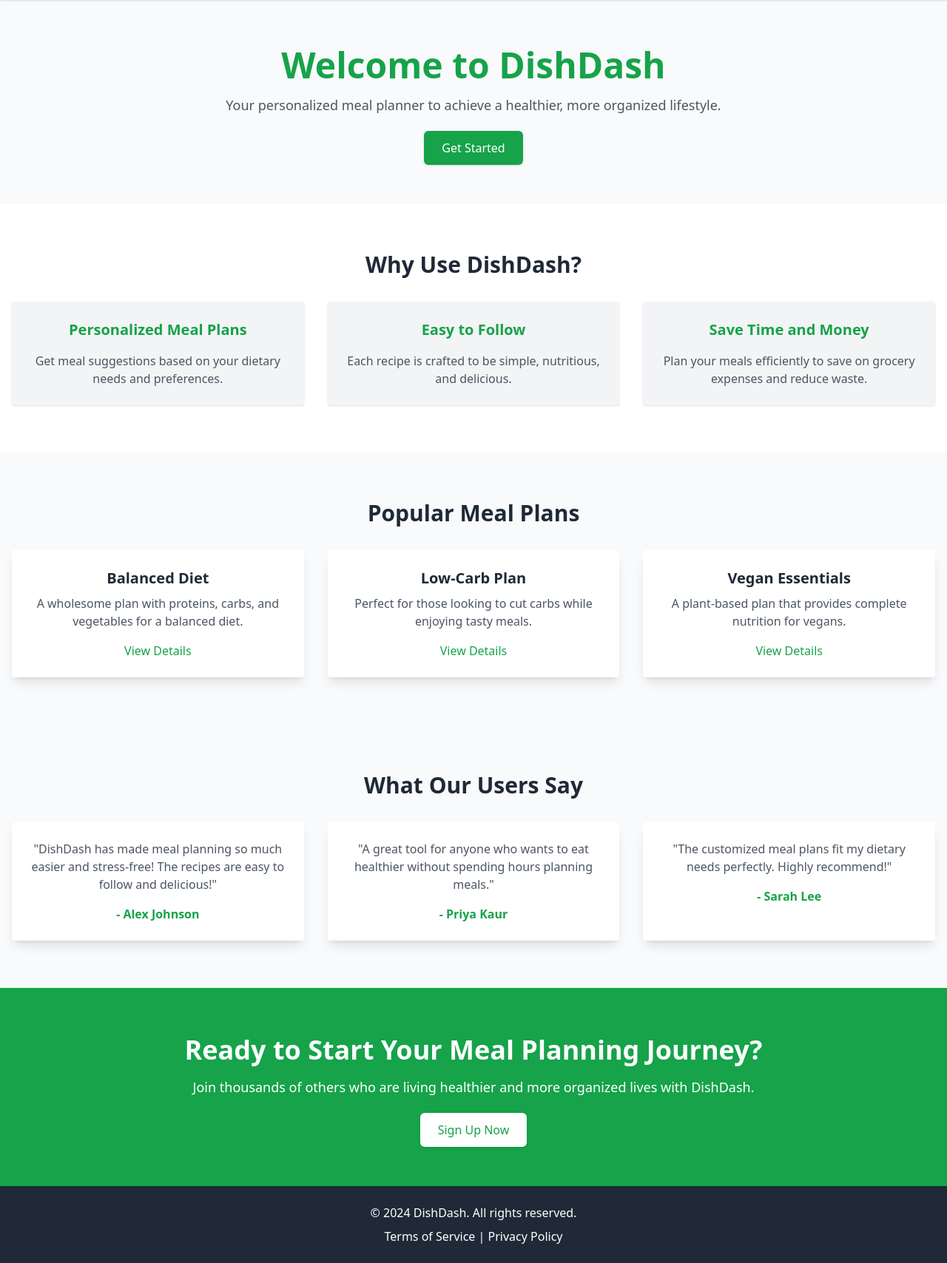
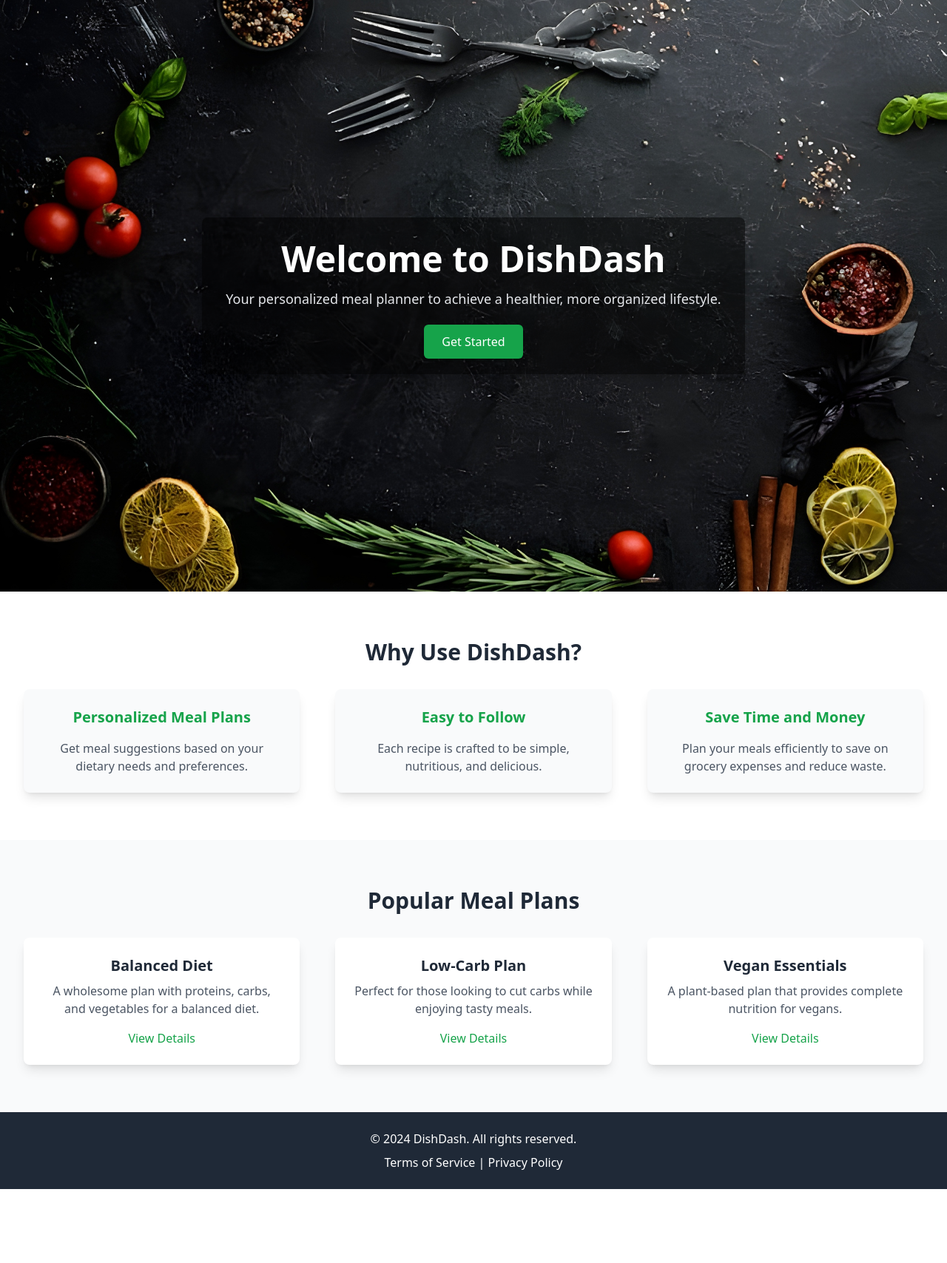
Before and after one commit to friedavocadoes/DishDash, a PHP site: page / in a window 1280 px wide. Shown: the part 80-1788 px from the top of the page at 74% size. After the commit the page ends 1688 px from the top, so only its background shows below. Run offline with PHP 8.4, Linux system fonts and the light colour scheme; some libraries are stand-ins or nearby versions.

Commit message:
homescreen updates

```diff
--- a/components/navbar.php
+++ b/components/navbar.php
@@ -4,7 +4,7 @@ if (session_status() === PHP_SESSION_NONE) {
 }
 ?>
 
-<nav class="bg-white shadow">
+<nav class="bg-white shadow z-50">
     <div class="container mx-auto px-16 py-6 flex justify-between items-center">
 
         <a href="index.php" class="text-2xl font-semibold text-green-600">DishDash</a>
@@ -27,7 +27,7 @@ if (session_status() === PHP_SESSION_NONE) {
 
                     <!-- Dropdown content -->
                     <div
-                        class="absolute right-0 hidden group-hover:block bg-white border border-gray-200 rounded shadow-md">
+                        class="z-50 absolute right-0 hidden group-hover:block bg-white border border-gray-200 rounded shadow-md">
                         <a href="dashboard.php" class="block px-4 py-2 text-gray-700 hover:bg-gray-100">Dashboard</a>
                         <a href="logout.php" class="block px-4 py-2 text-gray-700 hover:bg-gray-100">Logout</a>
 
--- a/index.php
+++ b/index.php
@@ -11,29 +11,32 @@
 <body class="bg-gray-50 text-gray-800">
     <?php include './components/navbar.php'; ?>
 
-    <!-- Hero Section -->
-    <section class="container mx-auto px-4 py-16 text-center">
-        <h1 class="text-5xl font-bold text-green-600 mb-4">Welcome to DishDash</h1>
-        <p class="text-lg text-gray-600 mb-8">Your personalized meal planner to achieve a healthier, more organized
+    <section
+        class="relative h-screen flex items-center z-40 justify-center text-center bg-[url('./assets/bg.jpg')] bg-cover bg-center">
+        <div class="bg-black bg-opacity-50 p-8 rounded-lg shadow-lg">
+            <h1 class="text-5xl font-extrabold text-white mb-4">Welcome to DishDash</h1>
+            <p class="text-lg text-gray-200 mb-8">Your personalized meal planner to achieve a healthier, more organized
                 lifestyle.</p>
-        <a href="display.php" class="bg-green-600 text-white px-6 py-3 rounded-md shadow hover:bg-green-700">Get
-            Started</a>
+            <a href="display.php"
+                class="bg-green-600 text-white px-6 py-3 rounded-md shadow hover:bg-green-700 transition">
+                Get Started
+            </a>
+        </div>
     </section>
 
-    <!-- Benefits Section -->
-    <section class="bg-white py-16">
-        <div class="container mx-auto px-4 text-center">
+    <section class="py-16 bg-white">
+        <div class="container mx-auto px-8 text-center">
             <h2 class="text-3xl font-bold text-gray-800 mb-8">Why Use DishDash?</h2>
-            <div class="grid grid-cols-1 md:grid-cols-3 gap-8">
-                <div class="p-6 bg-gray-100 rounded shadow">
+            <div class="grid grid-cols-1 md:grid-cols-3 gap-12">
+                <div class="p-6 bg-gray-50 rounded-lg shadow-lg hover:shadow-2xl transition">
                     <h3 class="text-xl font-semibold text-green-600 mb-4">Personalized Meal Plans</h3>
                     <p class="text-gray-600">Get meal suggestions based on your dietary needs and preferences.</p>
                 </div>
-                <div class="p-6 bg-gray-100 rounded shadow">
+                <div class="p-6 bg-gray-50 rounded-lg shadow-lg hover:shadow-2xl transition">
                     <h3 class="text-xl font-semibold text-green-600 mb-4">Easy to Follow</h3>
                     <p class="text-gray-600">Each recipe is crafted to be simple, nutritious, and delicious.</p>
                 </div>
-                <div class="p-6 bg-gray-100 rounded shadow">
+                <div class="p-6 bg-gray-50 rounded-lg shadow-lg hover:shadow-2xl transition">
                     <h3 class="text-xl font-semibold text-green-600 mb-4">Save Time and Money</h3>
                     <p class="text-gray-600">Plan your meals efficiently to save on grocery expenses and reduce waste.
                     </p>
@@ -42,67 +45,33 @@
         </div>
     </section>
 
-    <!-- Popular Meal Plans Section -->
-    <section class="container mx-auto px-4 py-16 text-center">
+    <section class="py-16 bg-gray-50">
+        <div class="container mx-auto px-8 text-center">
             <h2 class="text-3xl font-bold text-gray-800 mb-8">Popular Meal Plans</h2>
-        <div class="grid grid-cols-1 md:grid-cols-3 gap-8">
-            <!-- Sample Meal Plan Card -->
-            <div class="p-6 bg-white shadow-lg rounded">
+            <div class="grid grid-cols-1 md:grid-cols-3 gap-12">
+                <div class="p-6 bg-white rounded-lg shadow-lg hover:shadow-xl transition">
                     <h3 class="text-xl font-bold text-gray-800">Balanced Diet</h3>
-                <p class="text-gray-600 mt-2">A wholesome plan with proteins, carbs, and vegetables for a balanced diet.
-                </p>
-                <a href="#" class="text-green-600 mt-4 block">View Details</a>
+                    <p class="text-gray-600 mt-2">A wholesome plan with proteins, carbs, and vegetables for a balanced
+                        diet.</p>
+                    <a href="#" class="text-green-600 mt-4 block hover:underline">View Details</a>
                 </div>
-            <div class="p-6 bg-white shadow-lg rounded">
+                <div class="p-6 bg-white rounded-lg shadow-lg hover:shadow-xl transition">
                     <h3 class="text-xl font-bold text-gray-800">Low-Carb Plan</h3>
                     <p class="text-gray-600 mt-2">Perfect for those looking to cut carbs while enjoying tasty meals.</p>
-                <a href="#" class="text-green-600 mt-4 block">View Details</a>
+                    <a href="#" class="text-green-600 mt-4 block hover:underline">View Details</a>
                 </div>
-            <div class="p-6 bg-white shadow-lg rounded">
+                <div class="p-6 bg-white rounded-lg shadow-lg hover:shadow-xl transition">
                     <h3 class="text-xl font-bold text-gray-800">Vegan Essentials</h3>
                     <p class="text-gray-600 mt-2">A plant-based plan that provides complete nutrition for vegans.</p>
-                <a href="#" class="text-green-600 mt-4 block">View Details</a>
-            </div>
-        </div>
-    </section>
-
-    <!-- Testimonials Section -->
-    <section class="bg-gray-50 py-16">
-        <div class="container mx-auto px-4 text-center">
-            <h2 class="text-3xl font-bold text-gray-800 mb-8">What Our Users Say</h2>
-            <div class="grid grid-cols-1 md:grid-cols-3 gap-8">
-                <!-- Sample Testimonial Card -->
-                <div class="p-6 bg-white shadow-lg rounded">
-                    <p class="text-gray-600">"DishDash has made meal planning so much easier and stress-free! The
-                        recipes are easy to follow and delicious!"</p>
-                    <h3 class="text-green-600 font-bold mt-4">- Alex Johnson</h3>
-                </div>
-                <div class="p-6 bg-white shadow-lg rounded">
-                    <p class="text-gray-600">"A great tool for anyone who wants to eat healthier without spending hours
-                        planning meals."</p>
-                    <h3 class="text-green-600 font-bold mt-4">- Priya Kaur</h3>
-                </div>
-                <div class="p-6 bg-white shadow-lg rounded">
-                    <p class="text-gray-600">"The customized meal plans fit my dietary needs perfectly. Highly
-                        recommend!"</p>
-                    <h3 class="text-green-600 font-bold mt-4">- Sarah Lee</h3>
+                    <a href="#" class="text-green-600 mt-4 block hover:underline">View Details</a>
                 </div>
             </div>
         </div>
     </section>
 
-    <!-- Call to Action Section -->
-    <section class="bg-green-600 py-16 text-center text-white">
-        <div class="container mx-auto px-4">
-            <h2 class="text-4xl font-bold mb-4">Ready to Start Your Meal Planning Journey?</h2>
-            <p class="text-lg mb-8">Join thousands of others who are living healthier and more organized lives with
-                DishDash.</p>
-            <a href="register.php" class="bg-white text-green-600 px-6 py-3 rounded-md shadow hover:bg-gray-100">Sign Up
-                Now</a>
-        </div>
-    </section>
-
+    <!-- Footer -->
     <?php include './components/footer.php'; ?>
 </body>
 
+
 </html>
--- a/meal_planner.php
+++ b/meal_planner.php
@@ -191,7 +191,6 @@ curl_close($ch);
                 </div>
             <?php endforeach; ?>
 
-            <!-- Snacks -->
             <?php if (!empty($mealPlan['OptionalSnacks'])): ?>
                 <h3 class="text-xl font-semibold mt-6 mb-2">Optional Snacks</h3>
                 <ul class="list-disc pl-6">
--- a/register.php
+++ b/register.php
@@ -14,7 +14,6 @@ if ($_SERVER['REQUEST_METHOD'] === 'POST') {
     $email = $_POST['email'];
     $password = $_POST['password'];
 
-    // Check if user already exists
     $stmt = $conn->prepare("SELECT * FROM users WHERE username = ? OR email = ?");
     $stmt->bind_param("ss", $username, $email);
     $stmt->execute();
@@ -23,14 +22,13 @@ if ($_SERVER['REQUEST_METHOD'] === 'POST') {
     if ($result->num_rows > 0) {
         $err = "Username or email already exists.";
     } else {
-        // Hash the password
         $hashed_password = password_hash($password, PASSWORD_DEFAULT);
         $stmt = $conn->prepare("INSERT INTO users (username, email, password) VALUES (?, ?, ?)");
         $stmt->bind_param("sss", $username, $email, $hashed_password);
 
         if ($stmt->execute()) {
             $_SESSION['username'] = $username;
-            header("Location: index.php"); // Redirect to homepage
+            header("Location: index.php");
         } else {
             $err = "Registration failed.";
         }
@@ -51,7 +49,6 @@ if ($_SERVER['REQUEST_METHOD'] === 'POST') {
 <body class="bg-gray-50 text-gray-800">
     <?php include './components/navbar.php'; ?>
 
-    <!-- Register Form -->
     <section class="container mx-auto px-4 py-16">
         <h1 class="text-4xl font-bold text-green-600 text-center mb-8">Register</h1>
         <form method="POST" class="flex flex-col max-w-md mx-auto bg-white p-6 rounded-lg shadow-md">
```
Also changed, not shown: dashboard.php (+14 -20 lines), assets/bg.jpg (added). Lines whose indentation alone changed are shown as unchanged.
